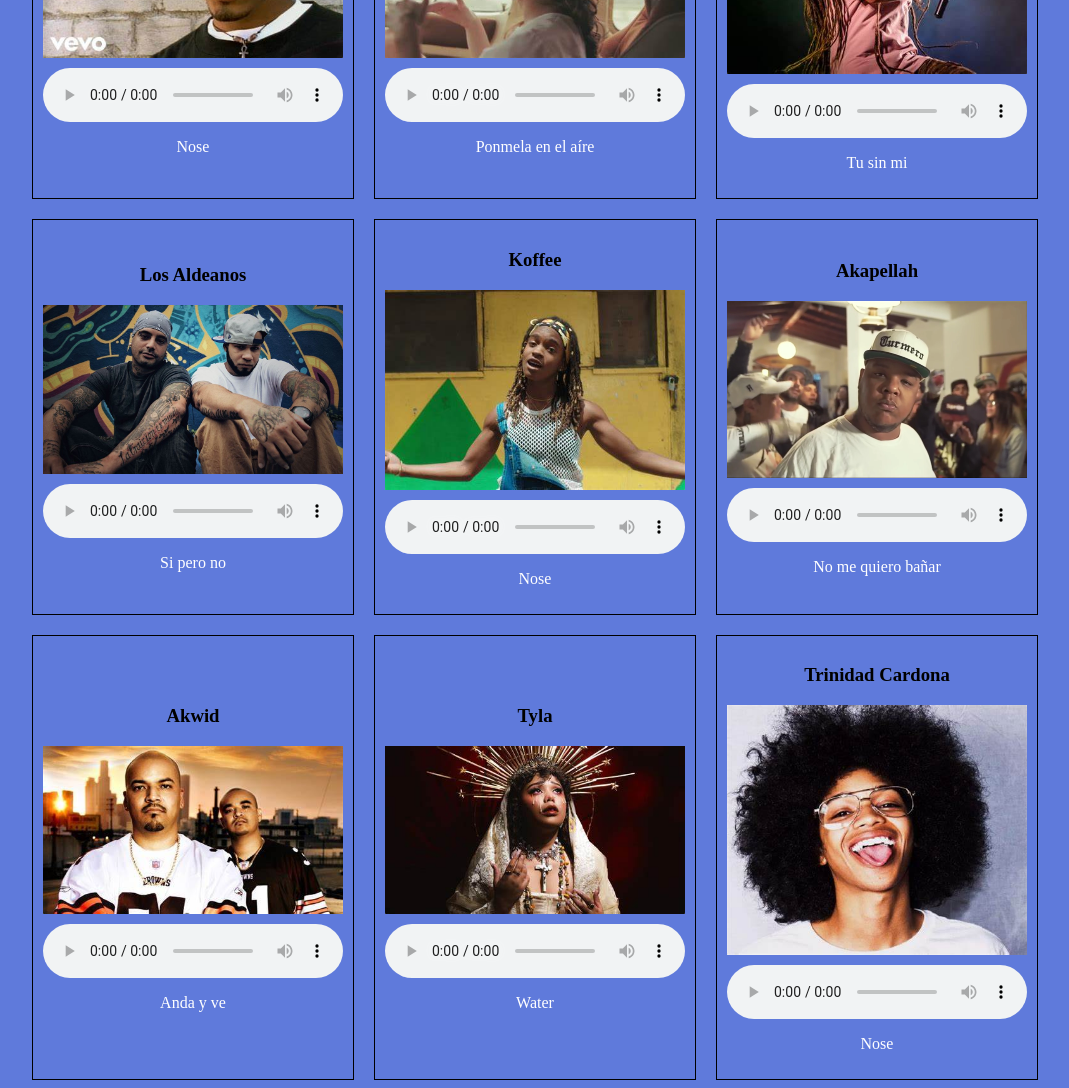
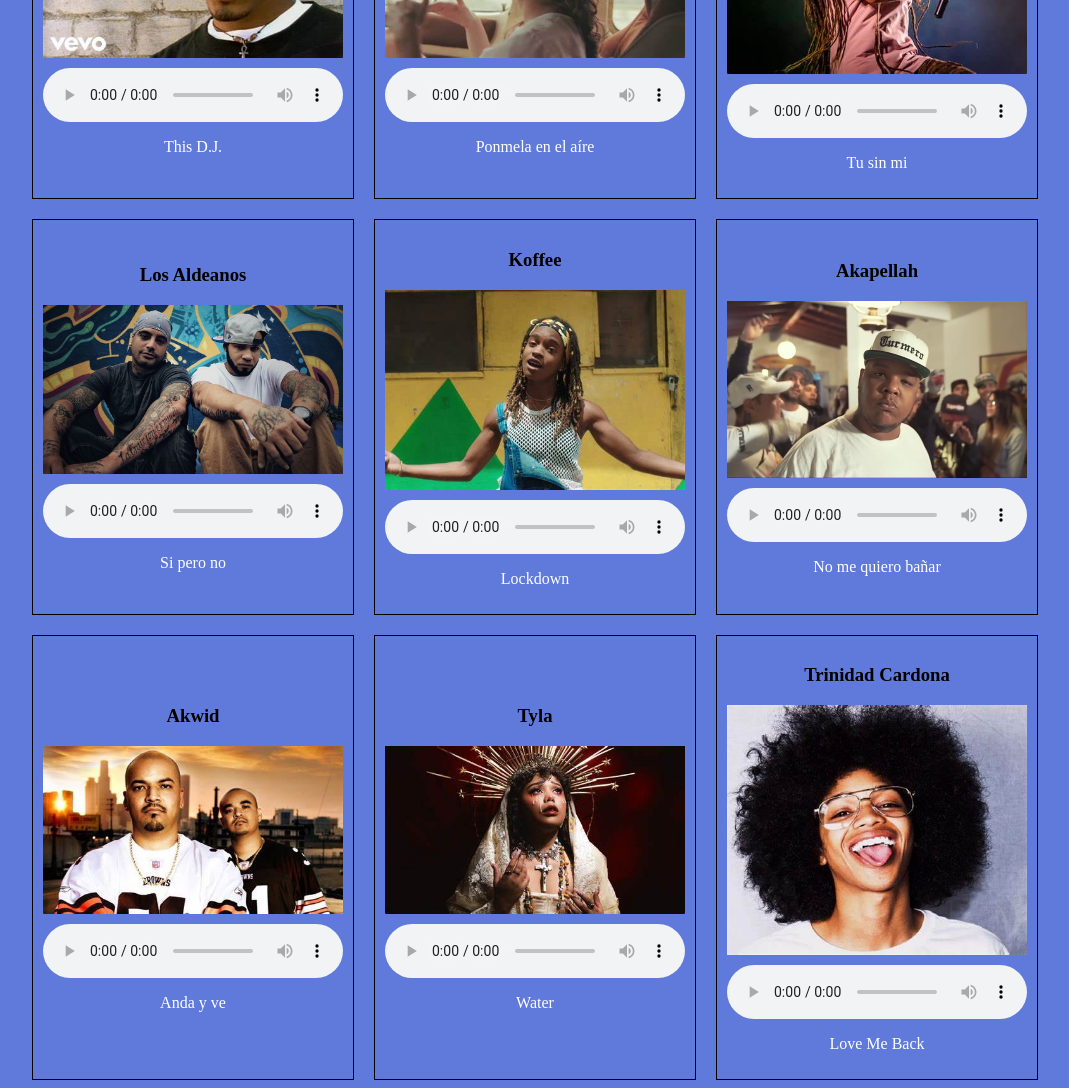
Before and after one commit to DilanE57/Cantantes, a plain HTML site: page index.html in a window 1280 px wide. Shown: the part 380-1468 px from the top of the page, without its empty margins (105-1174 px from the left). Drawn offline with Linux system fonts and the light colour scheme.

Commit message:
subiendo cambios

```diff
--- a/index.html
+++ b/index.html
@@ -64,7 +64,7 @@
                         <audio controls>
                             <source src="Music/musica-1.mp3">
                         </audio>
-                        <p>Nose </p>
+                        <p>This D.J. </p>
                     </td>
                     <td>
                         <h3>Apache </h3>
@@ -105,7 +105,7 @@
                         <audio controls>
                             <source src="Music/musica-5.mp3">
                         </audio>
-                        <p>Nose</p>
+                        <p>Lockdown</p>
                     </td>
                     <td>
                         <h3 >Akapellah  </h3>
@@ -147,7 +147,7 @@
                         <audio controls>
                             <source src="Music/musica-9.mp3">
                         </audio>
-                        <p>Nose</p>
+                        <p>Love Me Back</p>
                     </td
                 </tr>
 
```
